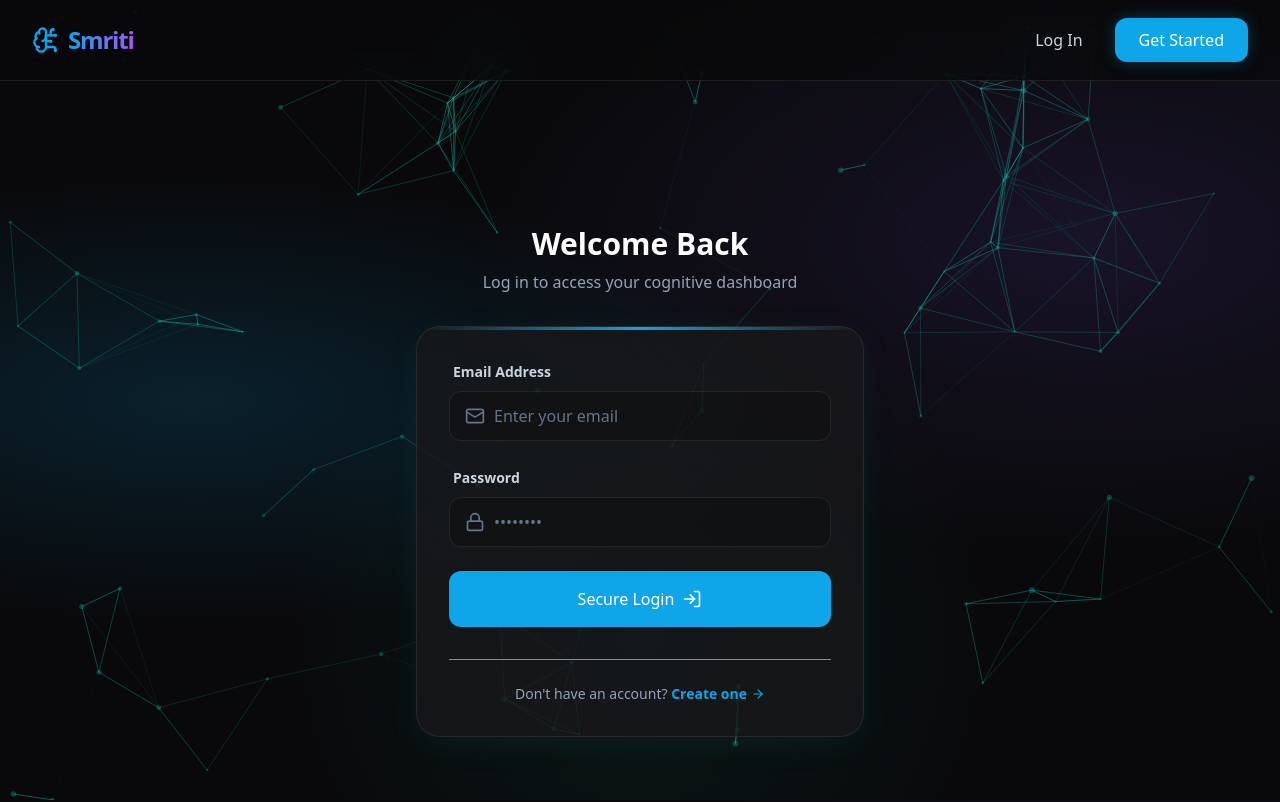
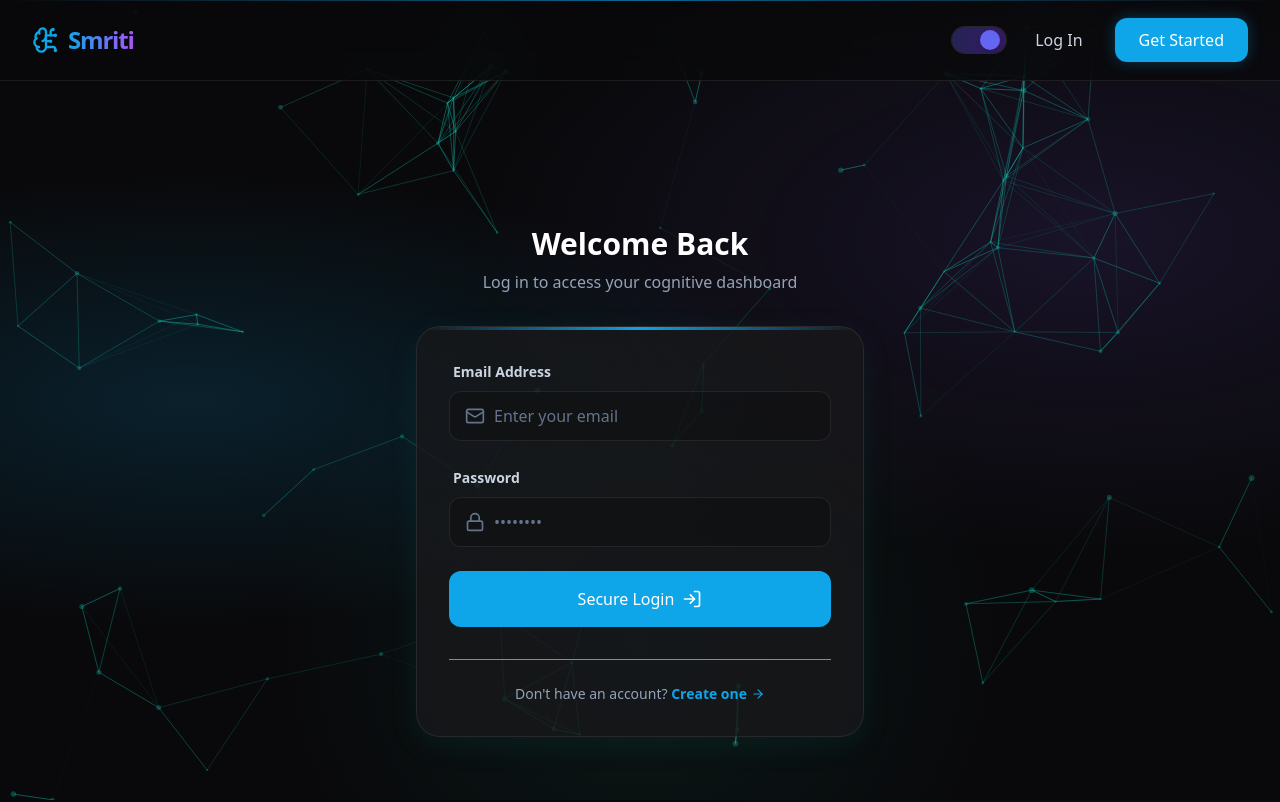
Before and after one commit to sachinkondawar/WebTechnologyProject, a React (Vite) app in the folder frontend/: page /login in a window 1280 px wide. Shown: the top 802 px of the page. Built offline with nearby package versions, Linux system fonts and the light colour scheme; no server answers.

Commit message:
UI Changes

```diff
--- a/frontend/src/App.jsx
+++ b/frontend/src/App.jsx
@@ -6,6 +6,7 @@ import LoginPage from './pages/LoginPage';
 import SignupPage from './pages/SignupPage';
 import Header from './components/Header';
 import Footer from './components/Footer';
+import { ThemeProvider } from './context/ThemeContext';
 
 const Layout = ({ children }) => {
   const location = useLocation();
@@ -24,6 +25,7 @@ const Layout = ({ children }) => {
 
 function App() {
   return (
+    <ThemeProvider>
       <Router>
         <Layout>
           <Routes>
@@ -39,6 +41,7 @@ function App() {
           </Routes>
         </Layout>
       </Router>
+    </ThemeProvider>
   );
 }
 
--- a/frontend/src/components/Footer.jsx
+++ b/frontend/src/components/Footer.jsx
@@ -6,7 +6,7 @@ const Footer = () => {
   return (
     <footer className="relative border-t border-jb-border bg-jb-dark/70 backdrop-blur-xl pt-16 pb-8 overflow-hidden z-10 w-full">
       {/* Top subtle glow line */}
-      <div className="absolute top-0 left-0 w-full h-[1px] bg-gradient-to-r from-transparent via-jb-accent/50 to-transparent"></div>
+      <div className="absolute top-0 left-0 w-full h-[1px] bg-gradient-to-r from-transparent via-jb-accent/50 to-transparent" />
 
       <div className="max-w-7xl mx-auto px-4 md:px-8 relative z-10">
         <div className="grid grid-cols-1 md:grid-cols-4 gap-12 mb-12">
@@ -57,8 +57,8 @@ const Footer = () => {
             &copy; {new Date().getFullYear()} Smriti Cognitive Platform. All rights reserved.
           </p>
           <div className="flex items-center gap-6 text-sm text-slate-500">
-            <a href="#" className="hover:text-white transition-colors">Privacy Policy</a>
-            <a href="#" className="hover:text-white transition-colors">Terms of Service</a>
+            <a href="#" className="hover:text-jb-accent transition-colors">Privacy Policy</a>
+            <a href="#" className="hover:text-jb-accent transition-colors">Terms of Service</a>
           </div>
         </div>
       </div>
--- a/frontend/src/components/Header.jsx
+++ b/frontend/src/components/Header.jsx
@@ -1,10 +1,11 @@
 import React from 'react';
 import { Link } from 'react-router-dom';
-import { BrainCircuit, LogOut, User } from 'lucide-react';
+import { BrainCircuit, LogOut, User, Sun, Moon } from 'lucide-react';
+import { useTheme } from '../context/ThemeContext';
 
 const Header = () => {
-  // Get user from local storage
   const user = JSON.parse(localStorage.getItem('user'));
+  const { isDark, toggleTheme } = useTheme();
 
   const handleLogout = () => {
     localStorage.removeItem('user');
@@ -13,6 +14,9 @@ const Header = () => {
 
   return (
     <header className="sticky top-0 z-50 w-full border-b border-jb-border bg-jb-dark/70 backdrop-blur-xl">
+      {/* Subtle gradient line at very top */}
+      <div className="absolute top-0 left-0 w-full h-[1px] bg-gradient-to-r from-transparent via-jb-accent/60 to-transparent" />
+
       <div className="max-w-7xl mx-auto px-4 md:px-8 h-20 flex items-center justify-between">
         {/* Brand */}
         <Link to="/" className="inline-flex items-center gap-2 group">
@@ -25,7 +29,39 @@ const Header = () => {
         </Link>
 
         {/* Navigation */}
-        <nav className="flex items-center gap-4">
+        <nav className="flex items-center gap-3">
+
+          {/* ===== THEME TOGGLE ===== */}
+          <button
+            onClick={toggleTheme}
+            aria-label={isDark ? 'Switch to light mode' : 'Switch to dark mode'}
+            className="relative w-14 h-7 rounded-full border border-jb-border bg-jb-card/80 backdrop-blur-md flex items-center transition-all duration-300 hover:border-jb-accent/60 hover:shadow-[0_0_12px_rgba(14,165,233,0.25)] overflow-hidden"
+          >
+            {/* Track fill — slides with theme */}
+            <span
+              className={`absolute inset-0 rounded-full transition-all duration-500 ${
+                isDark
+                  ? 'bg-gradient-to-r from-indigo-900/60 to-violet-900/60'
+                  : 'bg-gradient-to-r from-sky-300/50 to-amber-200/50'
+              }`}
+            />
+            {/* Icons */}
+            <span className="absolute left-1.5 text-yellow-300 transition-all duration-300" style={{ opacity: isDark ? 0 : 1, transform: isDark ? 'scale(0.5)' : 'scale(1)' }}>
+              <Sun size={14} />
+            </span>
+            <span className="absolute right-1.5 text-indigo-300 transition-all duration-300" style={{ opacity: isDark ? 1 : 0, transform: isDark ? 'scale(1)' : 'scale(0.5)' }}>
+              <Moon size={14} />
+            </span>
+            {/* Knob */}
+            <span
+              className={`relative z-10 w-5 h-5 rounded-full shadow-md transition-all duration-400 flex items-center justify-center text-xs font-bold ${
+                isDark
+                  ? 'translate-x-7 bg-indigo-500 text-white shadow-[0_0_8px_rgba(99,102,241,0.6)]'
+                  : 'translate-x-1 bg-amber-400 text-white shadow-[0_0_8px_rgba(251,191,36,0.6)]'
+              }`}
+            />
+          </button>
+
           {user ? (
             <div className="flex items-center gap-4 bg-jb-card/50 backdrop-blur-md px-4 py-2 rounded-2xl border border-jb-border shadow-sm">
               <div className="flex items-center gap-2 text-slate-200">
@@ -34,7 +70,7 @@ const Header = () => {
                 </div>
                 <span className="font-medium text-sm tracking-wide">{user.name}</span>
               </div>
-              <div className="w-[1px] h-5 bg-slate-700"></div>
+              <div className="w-[1px] h-5 bg-slate-700" />
               <button
                 onClick={handleLogout}
                 className="text-slate-400 hover:text-red-400 transition-colors px-2 py-1 rounded-lg text-sm font-medium flex items-center gap-1.5"
@@ -45,7 +81,10 @@ const Header = () => {
           ) : (
             <div className="flex items-center gap-4">
               <Link to="/login" className="px-4 py-2 text-slate-300 font-medium hover:text-white transition-colors">Log In</Link>
-              <Link to="/signup" className="px-6 py-2.5 bg-jb-accent hover:bg-jb-accent-hover text-white rounded-xl font-medium transition-all shadow-[0_0_15px_rgba(14,165,233,0.3)] hover:shadow-[0_0_25px_rgba(14,165,233,0.5)] hover:-translate-y-0.5">
+              <Link
+                to="/signup"
+                className="px-6 py-2.5 bg-jb-accent hover:bg-jb-accent-hover text-white rounded-xl font-medium transition-all shadow-[0_0_15px_rgba(14,165,233,0.3)] hover:shadow-[0_0_25px_rgba(14,165,233,0.5)] hover:-translate-y-0.5"
+              >
                 Get Started
               </Link>
             </div>
--- /dev/null
+++ b/frontend/src/context/ThemeContext.jsx
@@ -0,0 +1,38 @@
+import React, { createContext, useContext, useState, useEffect } from 'react';
+
+const ThemeContext = createContext();
+
+export const ThemeProvider = ({ children }) => {
+  const [isDark, setIsDark] = useState(() => {
+    const saved = localStorage.getItem('smriti-theme');
+    if (saved) return saved === 'dark';
+    // Default to dark mode to preserve existing aesthetic
+    return true;
+  });
+
+  useEffect(() => {
+    const root = document.documentElement;
+    if (isDark) {
+      root.classList.add('dark');
+      root.classList.remove('light');
+    } else {
+      root.classList.add('light');
+      root.classList.remove('dark');
+    }
+    localStorage.setItem('smriti-theme', isDark ? 'dark' : 'light');
+  }, [isDark]);
+
+  const toggleTheme = () => setIsDark(prev => !prev);
+
+  return (
+    <ThemeContext.Provider value={{ isDark, toggleTheme }}>
+      {children}
+    </ThemeContext.Provider>
+  );
+};
+
+export const useTheme = () => {
+  const ctx = useContext(ThemeContext);
+  if (!ctx) throw new Error('useTheme must be used within ThemeProvider');
+  return ctx;
+};
--- a/frontend/src/index.css
+++ b/frontend/src/index.css
@@ -2,10 +2,16 @@
 @tailwind components;
 @tailwind utilities;
 
+/* ===== THEME TRANSITION ===== */
+*, *::before, *::after {
+  transition: background-color 0.35s ease, border-color 0.35s ease, color 0.2s ease;
+}
+
+/* ===== DARK MODE (Default) ===== */
+html.dark body,
 body {
   background-color: #09090b;
-    color: #f8fafc; /* text-slate-50 */
-    /* Dark mode premium glow gradient */
+  color: #f8fafc;
   background-image:
     radial-gradient(ellipse at 15% 50%, rgba(14, 165, 233, 0.15), transparent 40%),
     radial-gradient(ellipse at 85% 30%, rgba(139, 92, 246, 0.12), transparent 40%),
@@ -14,17 +20,59 @@ body {
   -webkit-font-smoothing: antialiased;
 }
 
-/* Custom Webkit Scrollbar for premium feel */
-::-webkit-scrollbar {
-  width: 6px;
+/* ===== LIGHT MODE ===== */
+html.light body {
+  background-color: #eef2ff;
+  color: #0f172a;
+  background-image:
+    radial-gradient(ellipse at 15% 50%, rgba(14, 165, 233, 0.08), transparent 40%),
+    radial-gradient(ellipse at 85% 30%, rgba(139, 92, 246, 0.06), transparent 40%),
+    radial-gradient(ellipse at 50% 80%, rgba(20, 184, 166, 0.05), transparent 40%);
+  background-attachment: fixed;
+  -webkit-font-smoothing: antialiased;
 }
-::-webkit-scrollbar-track {
-  background: #09090b;
+
+/* ===== SCROLLBAR ===== */
+::-webkit-scrollbar { width: 6px; }
+
+html.dark ::-webkit-scrollbar-track { background: #09090b; }
+html.light ::-webkit-scrollbar-track { background: #e2e8f0; }
+
+html.dark ::-webkit-scrollbar-thumb { background: rgba(255,255,255,0.15); border-radius: 4px; }
+html.light ::-webkit-scrollbar-thumb { background: rgba(14,165,233,0.3); border-radius: 4px; }
+::-webkit-scrollbar-thumb:hover { background: rgba(14,165,233,0.55); }
+
+/* ===== LIGHT MODE: jb- custom class overrides ===== */
+html.light .bg-jb-dark\/70,
+html.light .bg-jb-dark {
+  background-color: rgba(255, 255, 255, 0.75) !important;
 }
-::-webkit-scrollbar-thumb {
-  background: rgba(255, 255, 255, 0.15);
-  border-radius: 4px;
+html.light .bg-jb-card,
+html.light .bg-jb-card\/80,
+html.light .bg-jb-card\/50 {
+  background-color: rgba(255, 255, 255, 0.88) !important;
 }
-::-webkit-scrollbar-thumb:hover {
-  background: rgba(255, 255, 255, 0.25);
+html.light .border-jb-border {
+  border-color: rgba(14, 165, 233, 0.2) !important;
 }
+html.light .text-slate-400 {
+  color: rgb(71 85 105) !important;
+}
+html.light .text-slate-300 {
+  color: rgb(51 65 85) !important;
+}
+html.light .text-slate-500 {
+  color: rgb(100 116 139) !important;
+}
+html.light .text-white {
+  color: rgb(15 23 42) !important;
+}
+html.light .bg-slate-800\/50 {
+  background-color: rgba(226, 232, 240, 0.9) !important;
+}
+html.light .bg-black\/20 {
+  background-color: rgba(241, 245, 249, 0.9) !important;
+}
+html.light .text-slate-700 {
+  color: rgb(51 65 85) !important;
+}
--- a/frontend/tailwind.config.js
+++ b/frontend/tailwind.config.js
@@ -4,6 +4,7 @@ export default {
     "./index.html",
     "./src/**/*.{js,ts,jsx,tsx}",
   ],
+  darkMode: 'class',
   theme: {
     extend: {
       colors: {
```
Also changed, not shown: 2 other files (tests, documents, lock files or other folders). Lines whose indentation alone changed are shown as unchanged.
